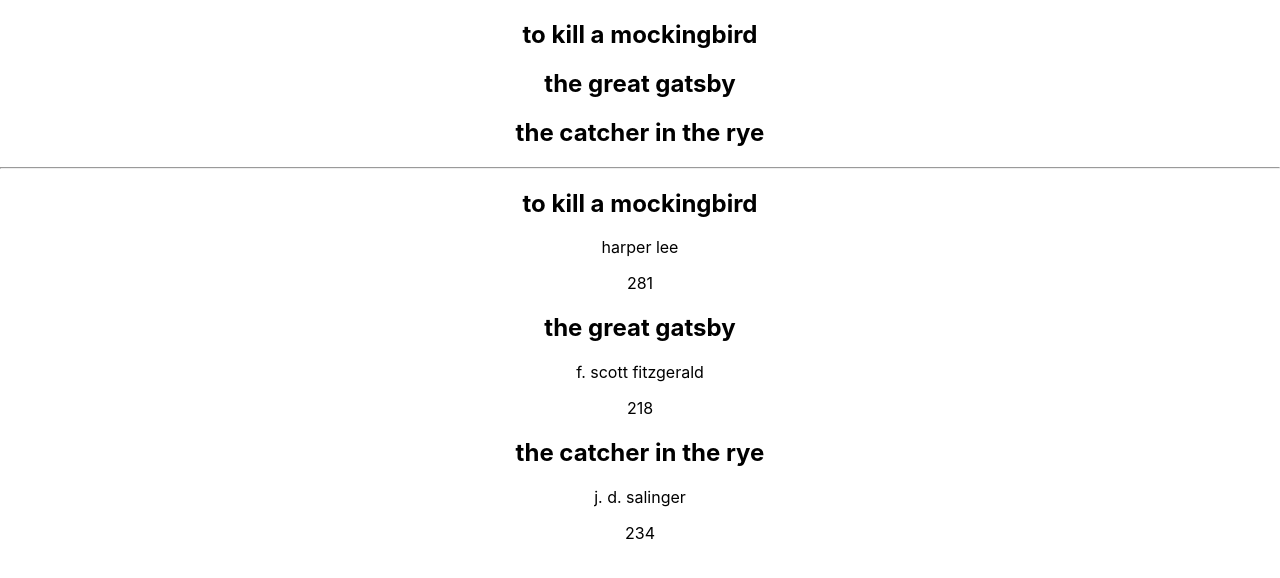
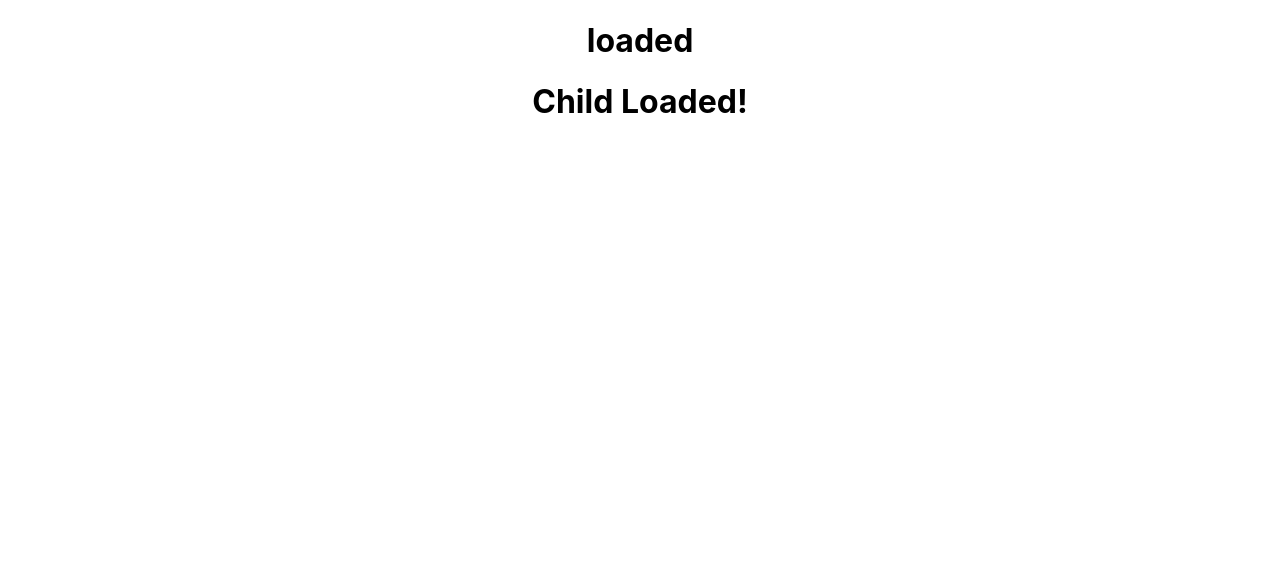
Before and after one commit to DOdrums/walkthrough-gitpod-react, a React (Create React App) app in the folder my-app/: page / in a window 1280 px wide. Shown: the top 578 px of the page. Built offline with nearby package versions, Linux system fonts and the light colour scheme.

Commit message:
Add two components to practice with ComponentsDidMount

```diff
--- a/my-app/src/App.js
+++ b/my-app/src/App.js
@@ -1,10 +1,10 @@
 import './App.css';
-import RenderingLists from './components/RenderingLists';
+import LifeCyclesCDM from './components/LifeCyclesCDM';
 
 function App() {
   return (
     <div className="App">
-      <RenderingLists/>
+      <LifeCyclesCDM/>
     </div>
   );
 }
--- /dev/null
+++ b/my-app/src/components/LifeCyclesCDM.js
@@ -0,0 +1,40 @@
+import React, { Component } from 'react'
+import LifeCyclesCDMChild from './LifeCyclesCDMChild'
+
+export class LifeCyclesCDM extends Component {
+  constructor(props) {
+    console.log("constructor called")
+    super(props)
+
+    this.state = {
+       data: "loading",
+    }
+  }
+
+  getData() {
+    console.log("getDate() called")
+    setTimeout(() => {
+      console.log('Data fetched!')
+      this.setState({
+        data: 'loaded'
+      })
+    }, 3000)
+  }
+
+  componentDidMount() {
+    console.log('Component mounted')
+    this.getData()
+  }
+
+  render() {
+    console.log('Render method called');
+    return (
+      <div>
+        <h1>{this.state.data}</h1>
+        <LifeCyclesCDMChild/>
+      </div>
+    )
+  }
+}
+
+export default LifeCyclesCDM
--- /dev/null
+++ b/my-app/src/components/LifeCyclesCDMChild.js
@@ -0,0 +1,40 @@
+import React, { Component } from 'react'
+
+export class LifeCyclesCDMChild extends Component {
+
+  constructor(props) {
+    console.log('Child Constructor Called')
+    super(props)
+
+    this.state = {
+      data: 'Child Loading...',
+    }
+  }
+
+  getData() {
+    console.log('Child getData() called')
+    setTimeout(() => {
+      console.log('Child Data fetched!')
+      this.setState({
+        data: 'Child Loaded!'
+      })
+    }, 3000)
+  }
+
+  componentDidMount() {
+    console.log('Child Component mounted')
+    this.getData();
+  }
+
+
+  render() {
+    console.log('Child Render method called')
+    return (
+      <div>
+        <h1>{this.state.data}</h1>
+      </div>
+    )
+  }
+}
+
+export default LifeCyclesCDMChild
```
